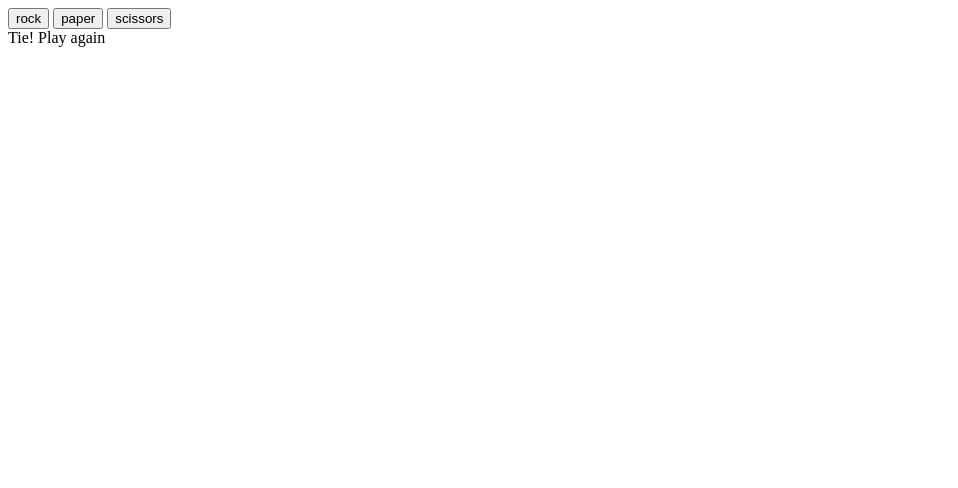
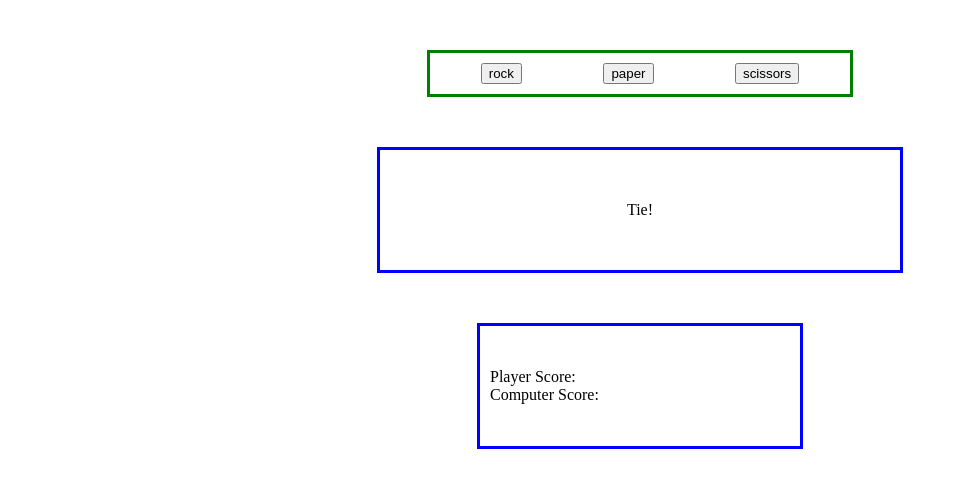
Before and after one commit to TagiMagi/RPS, a plain HTML site: page index.html in a window 1280 px wide. Both pictures are taken after a click on the button "rock". Shown: the whole page, without its empty margins (0-958 px from the left). Drawn offline with Linux system fonts and the light colour scheme.

Commit message:
make boxes show current score and final outcome

```diff
--- a/index.html
+++ b/index.html
@@ -2,18 +2,26 @@
 <html>
 <head>
     <meta charset="utf-8">
-    <title>tic tac toe</title>
+    <title>Rock, Paper, Scissors</title>
+    <script src="rps.js" defer></script>
+    <link rel="stylesheet" href="style.css">
 </head>
 <body>
+    <div class="choices">
 
         <button class="rock">rock</button>
         <button class="paper">paper</button>
         <button class="scissors">scissors</button>
 
-        <div id="results"></div>
+    </div>
+
+    <div class="results">Round result....</div>
+    <div class="score">
+        <div class="playerScore">Player Score: </div>
+        <div class="computerScore">Computer Score: </div>
 
 
-    <script src="rps.js"></script>
+    </div>
 
 
 
--- a/rps.js
+++ b/rps.js
@@ -1,32 +1,46 @@
 
+
+let rounds = 0;
+let computerScore = 0;
+let playerScore = 0;
 
 function getComputerChoice() {
     choices = ['rock', 'paper', 'scissors']
     return choices[Math.floor(3 * Math.random())];
     }
 
+
 function playRound() {
 
     const computerSelection = getComputerChoice();
     const playerSelection = this.textContent;
+
+    if (rounds < 5) {
+
         if (playerSelection == computerSelection) {
-        resultBox.textContent = 'Tie! Play again';
-        alert('Computer chose ' + String(computerSelection) + '. Tie!') ;
-
+            resultBox.textContent = 'Tie!';
         }
         else if ((playerSelection == 'rock' && computerSelection == 'paper') ||
             (playerSelection == 'paper' && computerSelection == 'scissors') ||
             (playerSelection == 'scissors' && computerSelection == 'rock')) {
+            computerScore++;
+            computerScoreBox.textContent = `Computer Score: ${computerScore}`
             resultBox.textContent = `Computer chose ${computerSelection}, so... you LOSE!`;
-        alert('Computer chose ' + String(computerSelection) + '. You LOSE!');
         }
         else {
+            playerScore++;
+            playerScoreBox.textContent = `Player Score: ${playerScore}`
             resultBox.textContent = `Computer chose ${computerSelection}, so... you WIN!`;
-        alert('Computer chose ' + String(computerSelection) + '. You WIN!');
+        }
+        rounds++;
+    } else {
+        resultBox.textContent = `Game Over! Final score: you = ${playerScore} Computer = ${computerScore}. Refresh to play again!`
+        playerScore = 0;
+        computerScore = 0;
 
     }
+
 }
-
 // oneRound(playerChoice, computerChoice)
 
 /* function game() {
@@ -60,6 +74,8 @@ const resultBox = document.querySelector('#results');
 rockButton.addEventListener('click' , playRound)*/
 const buttons = document.querySelectorAll('button');
 buttons.forEach(button => button.addEventListener('click' , playRound));
-const resultBox = document.querySelector('#results');
+const resultBox = document.querySelector('.results');
+const playerScoreBox = document.querySelector('.playerScore');
+const computerScoreBox = document.querySelector('.computerScore');
 
 // game()
--- /dev/null
+++ b/style.css
@@ -0,0 +1,34 @@
+.choices {
+    width: 400px;
+    margin: 50px auto ;
+    border: 3px solid green;
+    padding: 10px;
+    display: flex;
+    justify-content: center;
+}
+
+button {
+    margin: auto;
+}
+
+.results {
+    border: 3px solid blue;
+    width: 500px;
+    margin: auto;
+    height: 100px;
+    display: flex;
+    justify-content: center;
+    align-items: center;
+    padding: 10px;
+
+}
+.score {
+    border: 3px solid blue;
+    width: 300px;
+    margin: 50px auto;
+    height: 100px;
+    display: flex;
+    flex-direction: column;
+    justify-content: center;
+    padding: 10px;
+}
```
Lines whose indentation alone changed are shown as unchanged.
